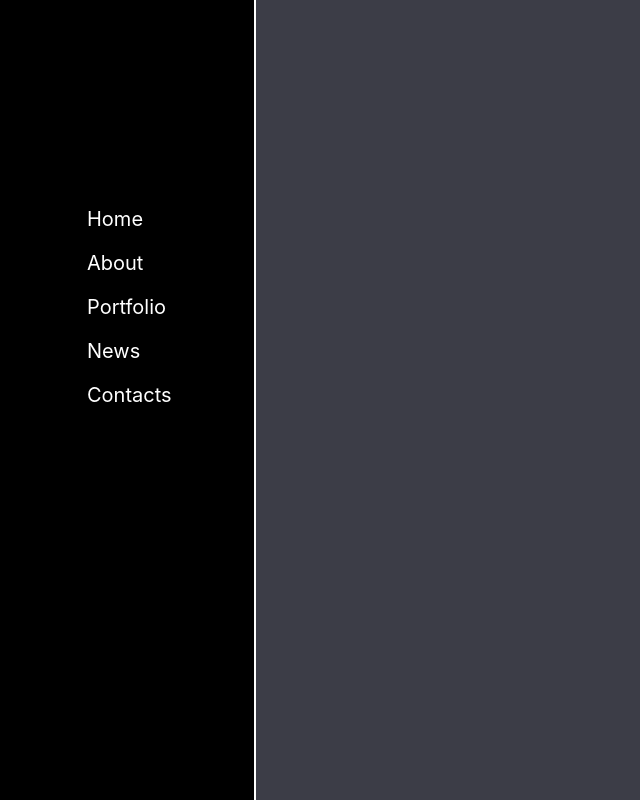
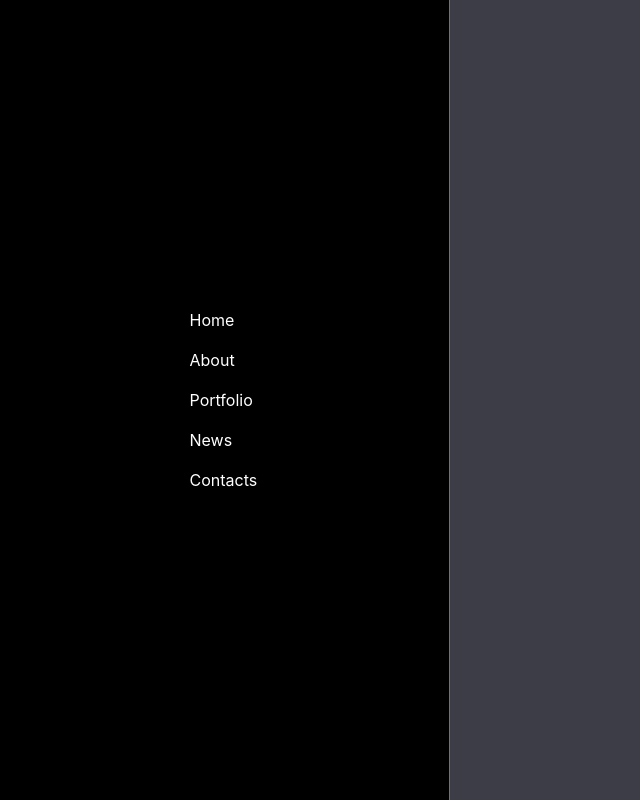
Before and after one commit to archenemy92/portfolio, a React (Create React App) app: page / in a window 1280 px wide. Shown: the whole page, without its empty margins (0-640 px from the left). Built offline with nearby package versions, Linux system fonts and the light colour scheme.

Commit message:
refactor

```diff
--- a/src/App.tsx
+++ b/src/App.tsx
@@ -8,14 +8,21 @@ import {Home} from "./Components/Home/Home"
 import {Portfolio} from "./Components/Portfolio/Portfolio"
 import {News} from "./Components/News/News"
 import {Contacts} from "./Components/Contacts/Contacts"
+import {useMediaQuery, useTheme} from "@material-ui/core"
 
 export const App = () => {
+    const theme = useTheme()
+    const isDesktop = useMediaQuery(theme.breakpoints.up("md"))
     return (
-        <div className="App">
-            <div className={"content"}>
-                <Header/>
-                <Nav/>
-                <div className={"main_content"}>
+        <div className="content">
+            <div className={"nav"}>
+                {isDesktop
+                    ? <div className={"navigation"}> <Nav/> </div>
+                    : <div className={"header"}> <Header/> </div>}
+            </div>
+
+            <div className={"main_content"}>
+                <div>
                     <Route path={"/home"} render={() => <Home/>}/>
                     <Route path={"/aboutMe"} render={() => <AboutMe/>}/>
                     <Route path={"/portfolio"} render={() => <Portfolio/>}/>
--- a/src/Components/AboutMe/AboutMe.tsx
+++ b/src/Components/AboutMe/AboutMe.tsx
@@ -1,134 +1,13 @@
 import React, {useState} from "react"
-import {createStyles, makeStyles} from "@material-ui/core/styles"
 import {Button, Modal, useMediaQuery, useTheme} from "@material-ui/core"
 import style from "./AboutMe.module.css"
-
-const useStyles = makeStyles((theme) =>
-    createStyles({
-        root: {
-            [theme.breakpoints.down(950)]: {
-                display: "flex",
-                flexDirection: "column",
-                alignItems: "center",
-                margin: "0"
-            },
-            margin: "0 0 0 20%",
-
-        },
-        avatar: {
-            "& > *": {
-                width: "60%",
-                display: "flex",
-                margin: "5vh 0 0 0"
-            },
-            width: "100%",
-            display: "flex",
-            justifyContent: "center",
-            margin: "50px 0 0 0"
-        },
-        descBlock: {
-            "& > *": {
-                minWidth: "100px",
-                maxWidth: "300px",
-                textAlign: "start",
-                color: "white",
-                margin: "10px 0 10px 0",
-                [theme.breakpoints.down(950)]: {
-                    maxWidth: "300px",
-                }
-            },
-            display: "flex",
-            width: "60%",
-            alignContent: "center",
-            margin: "0 0 0 20%",
-            justifyContent: "space-between",
-
-            [theme.breakpoints.down(1350)]: {
-                flexDirection: "column",
-                alignItems: "center",
-            },
-            [theme.breakpoints.down(850)]: {
-                margin: "0"
-            },
-
-        },
-        desc: {
-            height: "auto",
-            maxHeight: "90px",
-            overflow: "hidden",
-            [theme.breakpoints.down(950)]: {
-                maxHeight: "85px",
-            }
-        },
-        info: {
-            padding: "0 3px 0 0",
-            [theme.breakpoints.down(950)]: {
-                maxWidth: "300px",
-                padding: "0"
-            }
-        },
-        buttonMore: {
-            color: "white",
-            width: "100%",
-            margin: "20px 0 0 0",
-            border: "1px solid white"
-        },
-        modal: {
-            position: "absolute",
-            width: "40%",
-            backgroundColor: theme.palette.background.paper,
-            border: "2px solid #000",
-            boxShadow: theme.shadows[5],
-            padding: theme.spacing(2, 4, 3),
-            display: "flex",
-            alignContent: "center",
-            [theme.breakpoints.down(800)]: {
-                width: "60%",
-                margin: "0 0 0 5%",
-                display:"flex",
-                flexDirection: "column",
-                alignContent: "center"
-            },
-        },
-
-        modal_codeSkill: {
-            width: "50%",
-            margin: "0 50px 0 10px",
-            [theme.breakpoints.down(800)]: {
-              margin: "auto"
-            },
-        },
-        modal_langSkill: {
-            width: "50%",
-            margin: "0 10px 0 50px",
-            [theme.breakpoints.down(800)]: {
-                margin: "auto"
-            },
-        }
-
-    })
-)
-
-function rand() {
-    return Math.round(Math.random() * 20) - 10
-}
-
-function getModalStyle() {
-    const top = 50 + rand()
-    const left = 50 + rand()
-
-    return {
-        top: `${top}%`,
-        left: `${left}%`,
-        transform: `translate(-${top}%, -${left}%)`,
-    }
-}
+import {loremText} from "../../accets/common/loremText"
+import {useStyles} from "./useStyles"
 
 export const AboutMe: React.FC = () => {
     let classes = useStyles()
     const [tap, setTap] = useState<boolean>(false)
     const [open, setOpen] = useState<boolean>(false)
-    const [modalStyle] = React.useState(getModalStyle)
 
     const handleOpen = () => {
         setOpen(true)
@@ -156,7 +35,7 @@ export const AboutMe: React.FC = () => {
 
     return (
         <div className={classes.root}>
-            {showTitle && <h1 style={{color: "white", textAlign: "center", padding: "30px 0 0 0"}}>Portfolio</h1>}
+            {showTitle && <h1 style={{color: "white", textAlign: "center"}}>Portfolio</h1>}
             <div className={classes.avatar}>
                 <img
                     src={"https://st3.depositphotos.com/2760050/31696/i/1600/depositphotos_316961086-stock-photo-what-if-man-with-bristle.jpg"}
@@ -165,32 +44,7 @@ export const AboutMe: React.FC = () => {
             <div className={classes.descBlock}>
                 <div>
                     <div className={classes.desc}>
-                        What is Lorem Ipsum?
-                        Lorem Ipsum is simply
-                        dummy text of the printing
-                        and typesetting industry.
-                        Lorem Ipsum has been the industry's
-                        standard dummy text ever since the ,
-                        when an unknown printer took a galley of type and scrambled
-                        it to make a type specimen book. It has survived not only five centuries,
-                        but also the leap into electronic typesetting, remaining essentially unchanged
-                        . It was popularised in the 1960s with the release of Letraset sheets containing
-                        Lorem Ipsum passages, and more recently with desktop publishing software like Aldus
-                        PageMaker including versions of Lorem Ipsum.
-
-                        Why do we use it?
-                        It is a long established fact that
-                        a reader will be distracted by the readable
-                        content of a page when looking at its layout.
-                        The point of using Lorem Ipsum is that it has
-                        a more-or-less normal distribution of letters,
-                        as opposed to using 'Content here, content here',
-                        making it look like readable English. Many desktop
-                        publishing packages and web page editors now use Lorem
-                        Ipsum as their default model text, and a search for 'lorem
-                        ipsum' will uncover many web sites still in their infancy.
-                        Various versions have evolved over the years, sometimes by accident,
-                        sometimes on purpose (injected humour and the like).
+                        {loremText}
                         <Button className={classes.buttonMore} onClick={handleOpen}>INFO</Button>
                     </div>
                     {tap
@@ -212,7 +66,7 @@ export const AboutMe: React.FC = () => {
                     aria-labelledby="simple-modal-title"
                     aria-describedby="simple-modal-description"
                 >
-                    <div style={modalStyle} className={classes.modal}>
+                    <div className={classes.modal}>
                         <div className={classes.modal_codeSkill}>
                             <InfoContainer skillSection={"CODE_SKILLS"}>
                                 <Info skillTitle={"JS"} skillLevel={"20%"}/>
@@ -247,8 +101,8 @@ const Info: React.FC<InfoType> = ({skillLevel, skillTitle}) => {
                 <span style={{float: "right"}}>{skillLevel}</span>
             </span>
             <div className={style.background}>
-                <div style={{width: "100%", height: "100%"}}></div>
-                <div className={style.bar_in} style={{width: `${skillLevel}`}}></div>
+                <div style={{width: "100%", height: "100%"}}>{}</div>
+                <div className={style.bar_in} style={{width: `${skillLevel}`}}>{}</div>
             </div>
         </div>
     )
--- a/src/Components/Header/Header.tsx
+++ b/src/Components/Header/Header.tsx
@@ -1,5 +1,4 @@
 import React from "react"
-import {createStyles, makeStyles, Theme} from "@material-ui/core/styles"
 import AppBar from "@material-ui/core/AppBar"
 import Toolbar from "@material-ui/core/Toolbar"
 import Typography from "@material-ui/core/Typography"
@@ -12,49 +11,15 @@ import WorkIcon from "@material-ui/icons/Work"
 import {NavLink} from "react-router-dom"
 import styles from "./Header.module.css"
 
-const useStyles = makeStyles((theme: Theme) =>
-    createStyles({
-        root: {
-            flexGrow: 1,
-            backgroundColor: "black",
-            [theme.breakpoints.up(950)]: {
-                display: "none"
-            },
-            position: "fixed",
-            zIndex: 2,
-            width: "100vw"
-        },
-        menuButton: {
-            marginRight: theme.spacing(2),
-        },
-        title: {
-            [theme.breakpoints.down(300)]: {
-                fontSize: "14px",
-            },
-        },
-        headerNav: {
-            "& > *": {
-                margin: "0 0 0 -20px"
-            },
-            margin: "0 0 0 auto"
-        },
-        icons: {
-            color: "white"
-        }
-    }),
-)
 export const Header: React.FC = () => {
-    let classes = useStyles()
-
 
     return (
-        <div className={classes.root} style={{backgroundColor: "black"}}>
-            <AppBar position="static" style={{backgroundColor: "black", borderBottom: "2px solid white"}}>
-                <Toolbar variant="dense">
-                    <Typography variant="h6" color="inherit" className={classes.title}>
+        <AppBar position="static" style={{backgroundColor: "black"}}>
+            <Toolbar variant="dense" className={styles.appBarContent} >
+                <Typography variant="h6" color="inherit" className={styles.title}>
                     Portfolio
                 </Typography>
-                    <div className={classes.headerNav}>
+                <div className={styles.link}>
                     <Home/>
                     <AboutMe/>
                     <Portfolio/>
@@ -63,13 +28,11 @@ export const Header: React.FC = () => {
                 </div>
             </Toolbar>
         </AppBar>
-        </div>
     )
 }
 
 
 const Home: React.FC = () => {
-
     return (
         <IconButton aria-label={"home"}>
             <NavLink to={"/home"} className={styles.icon} activeClassName={styles.active}>
@@ -109,7 +72,7 @@ const News: React.FC = () => {
 
 const Contacts: React.FC = () => {
     return (
-        <IconButton aria-label={"contacts"} >
+        <IconButton aria-label={"contacts"}>
             <NavLink to={"/contacts"} className={styles.icon} activeClassName={styles.active}>
                 <ContactsIcon/>
             </NavLink>
--- a/src/Components/Home/Home.tsx
+++ b/src/Components/Home/Home.tsx
@@ -7,9 +7,6 @@ const useStyles = makeStyles((theme) =>
         root: {
             color: "white",
             display: "flex",
-            justifyContent: "center",
-            width: "60%",
-            margin: "15% 0 0 30%",
             [theme.breakpoints.down(950)]: {
                 display: "flex",
                 flexDirection: "column",
--- a/src/Components/Nav/Nav.tsx
+++ b/src/Components/Nav/Nav.tsx
@@ -1,26 +1,10 @@
 import React from "react"
 import {createStyles, makeStyles, Theme} from "@material-ui/core/styles"
-import {useTheme} from "@material-ui/core"
-import {useMediaQuery} from "@material-ui/core"
 import {NavLink} from "react-router-dom"
 
 
 const useStyles = makeStyles((theme: Theme) =>
     createStyles({
-        root: {
-            width: "20%",
-            backgroundColor: "black",
-            display: "flex",
-            height: "100vh",
-            color: "white",
-            flexDirection: "column",
-            alignItems: "center",
-            fontSize: "20px",
-            padding: "10px ",
-            position: "fixed",
-            zIndex: 1,
-            borderRight: "2px solid white"
-        },
         links: {
             "& > a": {
                 textDecoration: "none",
@@ -33,29 +17,16 @@ const useStyles = makeStyles((theme: Theme) =>
             "& > a:hover": {
                 fontWeight: "bold"
 
-            },
-            margin: "80% 0 0 0",
-            display: "flex",
-            flexDirection: "column",
-            width: "100px",
-            [theme.breakpoints.down(800)]: {
-                margin: "40vh 0 0 0"
-            },
+            }
         }
 
     })
 )
 
 export const Nav: React.FC = () => {
-    const theme = useTheme()
-    const showNavbar = useMediaQuery(theme.breakpoints.up("md"))
-
     const classes = useStyles()
 
     return (
-        <>
-            {showNavbar &&
-            <div className={classes.root}>
         <div className={classes.links}>
             <NavLink to={"/home"}>Home</NavLink>
             <NavLink to={"/aboutMe"}>About</NavLink>
@@ -63,9 +34,5 @@ export const Nav: React.FC = () => {
             <NavLink to={"/news"}>News</NavLink>
             <NavLink to={"/contacts"}>Contacts</NavLink>
         </div>
-            </div>
-
-            }
-        </>
     )
 }
```
Also changed, not shown: src/Components/Portfolio/Portfolio.tsx (+7 -2 lines). Lines whose indentation alone changed are shown as unchanged.
